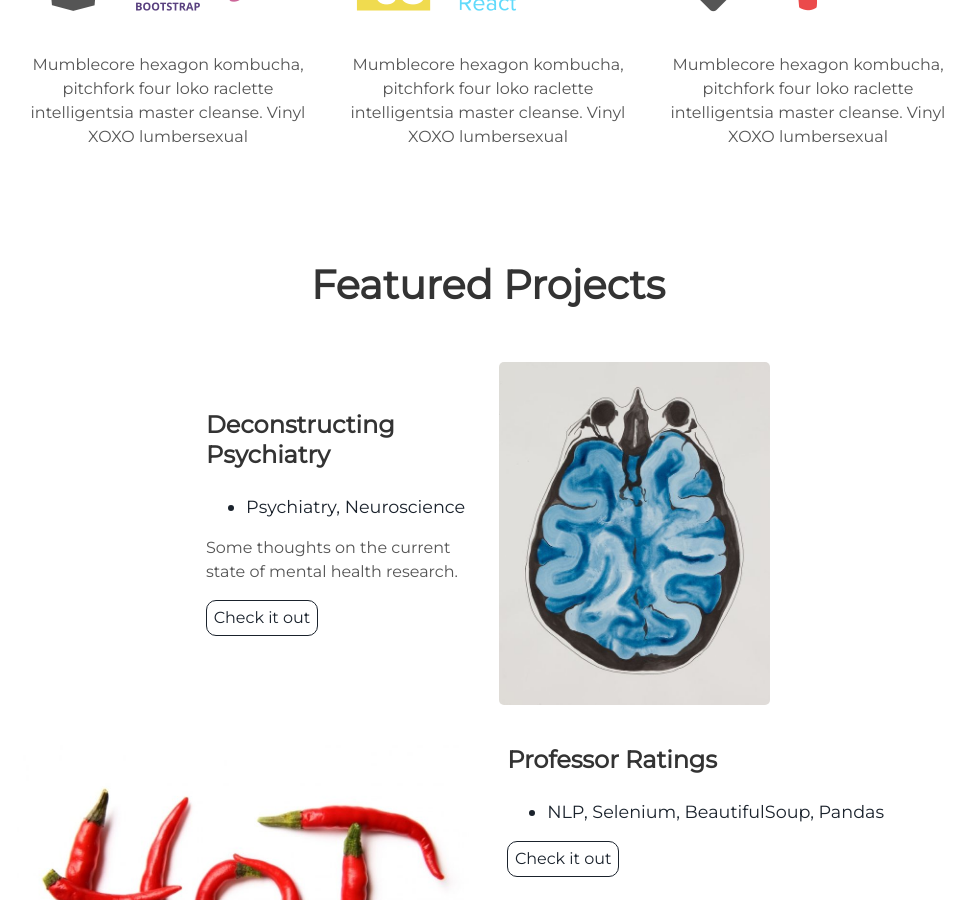
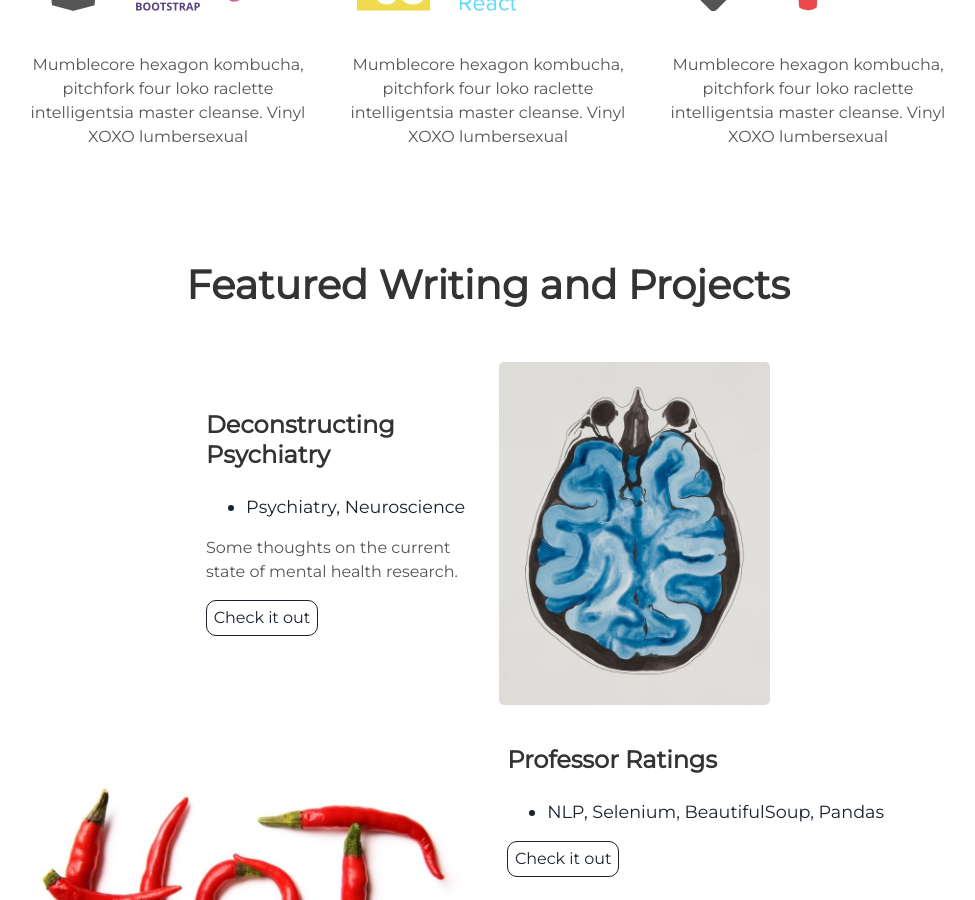
Before and after one commit to kgola/blog, a Jekyll site: the page built from index.html, in a window 1280 px wide and 900 px high, scrolled down 1313 px. Shown: the whole window, without its empty margins (152-1127 px from the left). Built offline with Jekyll 4.4.1, drawn with Linux system fonts in a browser that asks for light colours.

Commit message:
‘imgs’

```diff
--- a/_includes/projects.html
+++ b/_includes/projects.html
@@ -1,5 +1,5 @@
 <div class="user-details">
-  <h1> Featured Projects </h1>
+  <h1> Featured Writing and Projects </h1>
 </div>
 <div class="user-projects">
   <div class="images-right">
```
